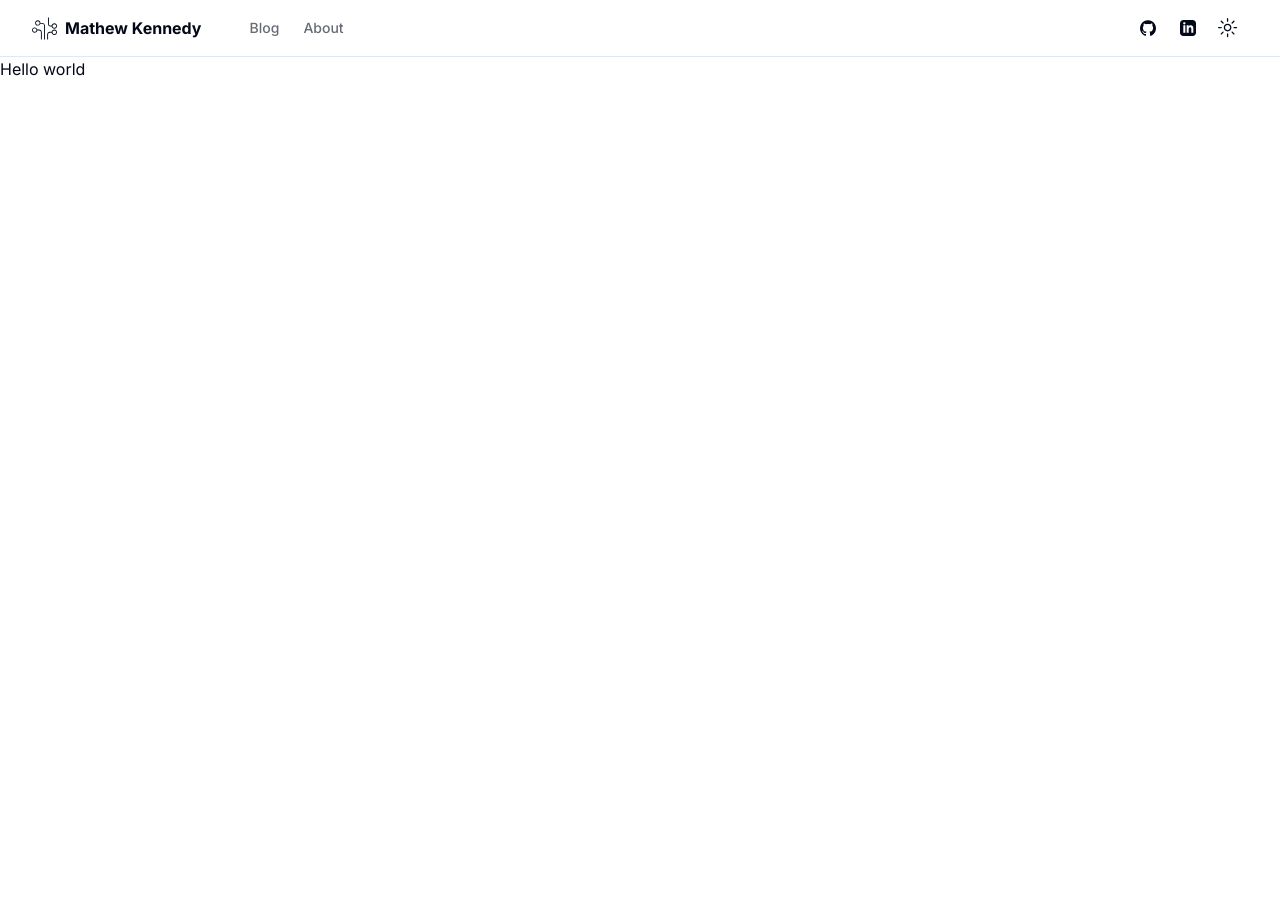
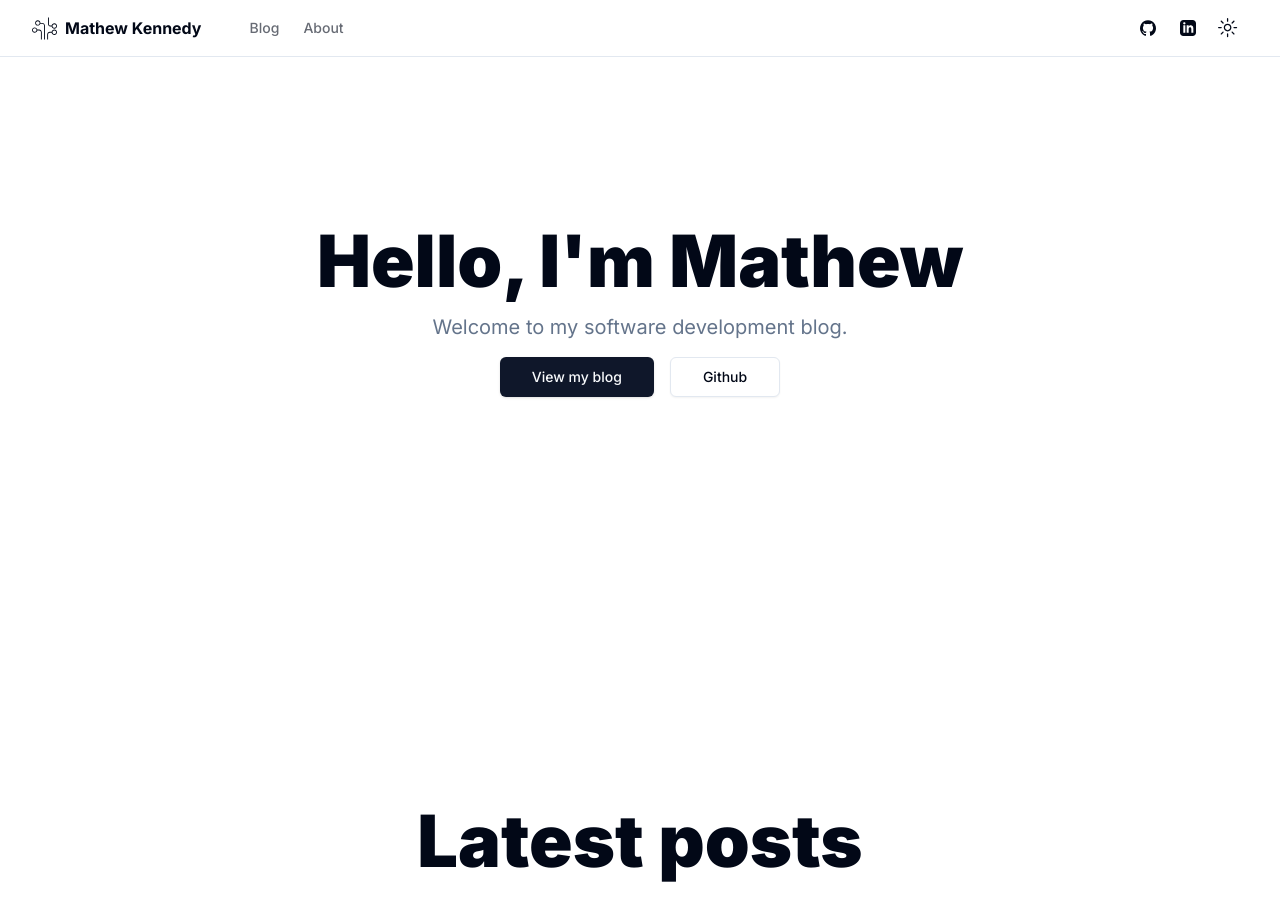
Before and after one commit to MathewKennedy/new_blogfolio_wsl, a Next.js app: page / in a window 1280 px wide. Before the commit the page ends 800 px from the top, so only its background shows below. Built offline with nearby package versions, Linux system fonts and the light colour scheme.

Commit message:
about page, buttons, and latest posts section

```diff
--- a/app/blog/page.tsx
+++ b/app/blog/page.tsx
@@ -52,6 +52,7 @@ export default async function BlogPage({ searchParams } : BlogPageProps){
             )}
             <QueryPagination
                 totalPages={totalPages}
+                className="justify-end mt-4"
             />
         </div>
     )
--- a/app/page.tsx
+++ b/app/page.tsx
@@ -1,7 +1,34 @@
+import Link from "next/link";
+import { cn } from "@/lib/utils";
+import { buttonVariants } from "@/components/ui/button";
+import { siteConfig } from "@/config/site";
+
 export default function Home() {
   return (
-    <section>
-      Hello world
-    </section>
+    <>
+      <section className="space-y-6 pb-8 pt-6 md:pb-12 md:mt-10 lg:py-32">
+        <div className="container flex flex-col gap-4 text-center">
+          <h1 className="text-3xl sm:text-5xl md:text-6xl lg:text-7xl font-black text-balance">
+            Hello, I&apos;m Mathew
+          </h1>
+          <p className="max-w-[42rem] mx-auto text-muted-foreground sm:text-xl text-balance">
+            Welcome to my software development blog.
+          </p>
+          <div className="flex flex-col gap-4 justify-center sm:flex-row">
+            <Link href="/blog" className={cn(buttonVariants({ size: "lg"}), "w-full sm:w-fit")}>
+              View my blog
+            </Link>
+            <Link href={siteConfig.links.github} target="_blank" rel="noreferrer" className={cn(buttonVariants( { variant: "outline", size: "lg" }), "w-full sm:w-fit" )}>
+              Github
+            </Link>
+          </div>
+        </div>
+      </section>
+      <section className="container max-w-4xl py-6 lg:py-10 flex flex-col space-y-6 mt-60">
+        <h2 className="text-3xl sm:text-5xl md:text-6xl lg:text-7xl font-black text-center">
+          Latest posts
+        </h2>
+      </section>
+    </>
   );
 }
```
